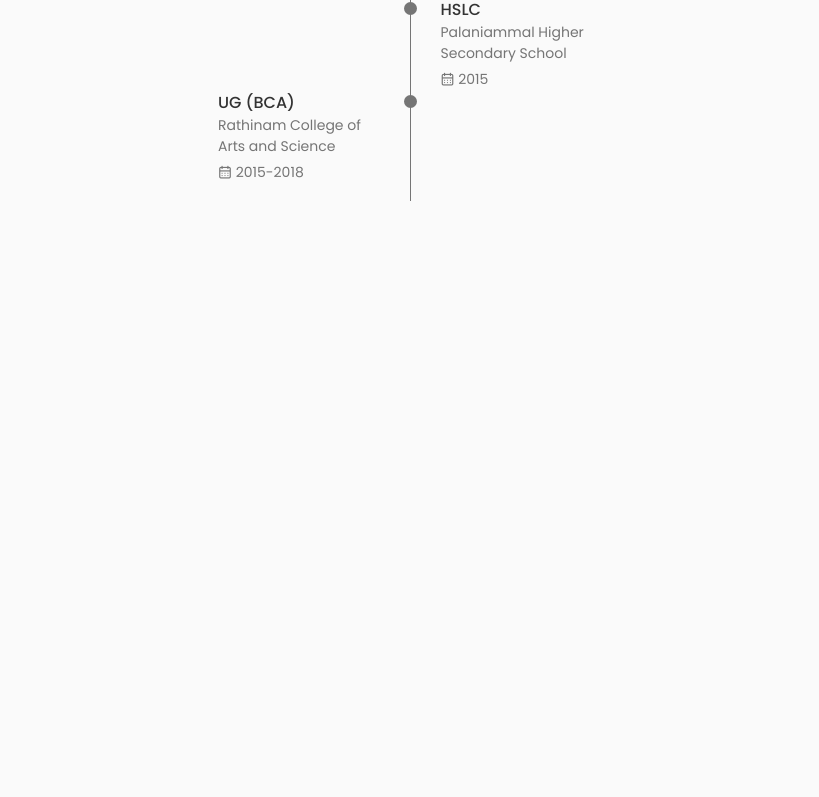
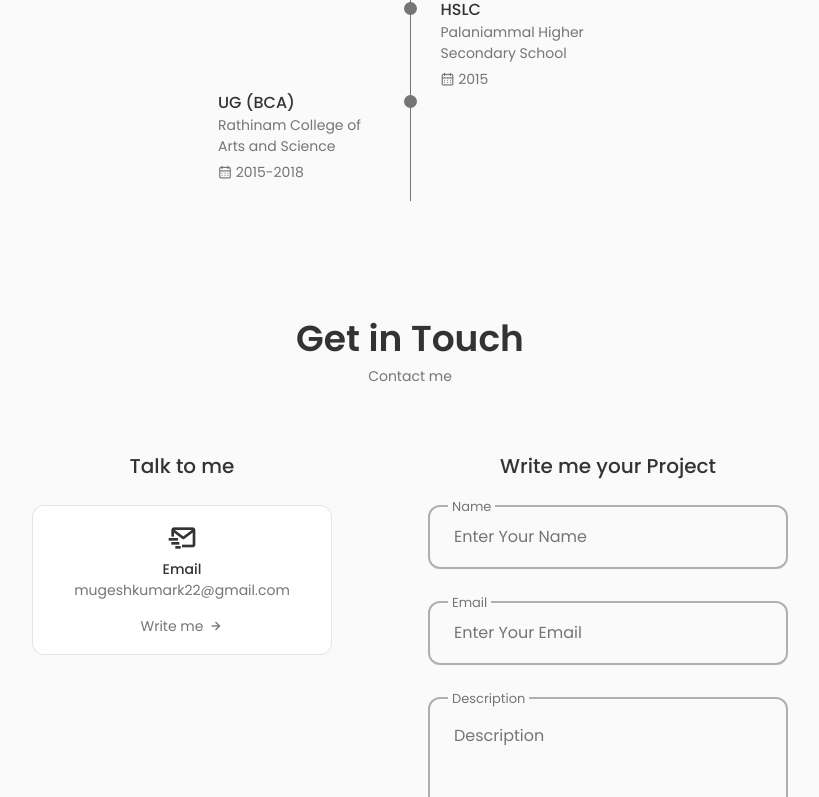
Before and after one commit to Mugesh2297/portfolio, a React (Create React App) app: page / in a window 1280 px wide. Shown: the part 2000-2797 px from the top of the page, without its empty margins (230-1049 px from the left). Before the commit the page ends 2215 px from the top, so only its background shows below. Built offline with nearby package versions, Linux system fonts and the light colour scheme.

Commit message:
some changes

```diff
--- a/package.json
+++ b/package.json
@@ -3,12 +3,14 @@
   "version": "0.1.0",
   "private": true,
   "dependencies": {
+    "@emailjs/browser": "^3.9.1",
     "@fortawesome/fontawesome-svg-core": "^6.2.1",
     "@fortawesome/free-solid-svg-icons": "^6.2.1",
     "@fortawesome/react-fontawesome": "^0.2.0",
     "@testing-library/jest-dom": "^5.16.5",
     "@testing-library/react": "^13.4.0",
     "@testing-library/user-event": "^13.5.0",
+    "emailjs-com": "^3.2.0",
     "react": "^18.2.0",
     "react-dom": "^18.2.0",
     "react-router-dom": "^6.4.3",
--- a/src/App.js
+++ b/src/App.js
@@ -1,9 +1,12 @@
 import React from 'react';
 import './App.css';
 import About from './Components/About/About';
+import Contact from './Components/Contact/Contact';
+import Footer from './Components/Footer/Footer';
 import Header from './Components/Header/Header';
 import Home from './Components/Home/Home';
 import Qualification from './Components/Qualification/Qualification';
+import Scrollup from './Components/ScrollUp/Scrollup';
 import Skills from './Components/Skills/Skills';
 
 
@@ -16,8 +19,12 @@
       <About/>
       <Skills/>
       <Qualification/>
+      <Contact/>
+
 
     </main>
+    <Footer/>
+    <Scrollup/>
     </>
   );
 }
--- /dev/null
+++ b/src/Components/Contact/Contact.jsx
@@ -0,0 +1,78 @@
+import React, { useRef } from 'react';
+import emailjs from '@emailjs/browser';
+import "./contact.css";
+
+function Contact() {
+    const form = useRef();
+
+  const sendEmail = (e) => {
+    e.preventDefault();
+
+    emailjs.sendForm('service_4f0kufd', 'template_apywy2a', form.current, 'IVuz-Xfi4lw-tIyRu')
+      .then((result) => {
+          console.log(result.text);
+          console.log(result.status);
+          if(result.status===200){
+            alert("Mail sent Successfully")
+          }
+      }, (error) => {
+          console.log(error.text);
+      });
+      e.target.reset();
+  };
+  return (
+    <section className='contact section' id="contact">
+        <h2 className='section__title'>Get in Touch</h2>
+        <span className='section__subtitle'>Contact me</span>
+
+        <div className='contact__container container grid'>
+            <div className='contact__content'>
+                <h3 className='contact__title'>Talk to me</h3>
+
+                <div className='contact__info'>
+                    <div className='contact__card'>
+                        <i className='bx bx-mail-send contact__card-icon'></i>
+
+                        <h3 className='contact__card-title'>Email</h3>
+                        <span className='contact__card-data'>mugeshkumark22@gmail.com</span>
+
+                        <a href="mailto:mugeshkumark22@gmail.com" className='contact__button'>Write me
+                        <i className='bx bx-right-arrow-alt contact__button-icon'></i></a>
+                    </div>
+
+                </div>
+            </div>
+
+            <div className='contact__content'>
+                <h3 className='contact__title'>Write me your Project</h3>
+
+                <form ref={form} onSubmit={sendEmail} className='contact__form' >
+                    <div className='contact__form-div'>
+                        <label className='contact__form-tag'>Name</label>
+                        <input type="text" name = "name"
+                        className='contact__form-input'
+                        placeholder='Enter Your Name'/>
+                    </div>
+                    <div className='contact__form-div'>
+                        <label className='contact__form-tag'>Email</label>
+                        <input type="email" name = "email"
+                        className='contact__form-input'
+                        placeholder='Enter Your Email'/>
+                    </div>
+                    <div className='contact__form-div contact__form-area'>
+                        <label className='contact__form-tag'>Description</label>
+                        <textarea name="project" cols="30" rows="10"
+                        className='contact__form-input'
+                        placeholder='Description'></textarea>
+
+                    </div>
+                    <button className='button button--flex'>Send Message</button>
+                </form>
+            </div>
+
+        </div>
+    </section>
+  )
+}
+
+export default Contact
--- /dev/null
+++ b/src/Components/Contact/contact.css
@@ -0,0 +1,135 @@
+.contact__container{
+    grid-template-columns: repeat(2, max-content);
+    justify-content: center;
+    column-gap: 6rem;
+    padding-bottom: 3rem;
+}
+.contact__title{
+    text-align: center;
+    font-size: var(--h3-font-size);
+    font-weight: var(--font-medium);
+    margin-bottom: var(--mb-1-5);
+}
+.contact__info{
+    display: grid;
+    row-gap: 1rem;
+    grid-template-columns: 300px;
+}
+
+.contact__card{
+    background-color: var(--container-color);
+    border: 1px solid rgba(0,0,0,0.1);
+    padding: 1rem;
+    border-radius: 0.75rem;
+    text-align: center;
+}
+.contact__card-icon{
+    font-size: 2rem;
+    color: var(--title-color);
+    margin-bottom: var(--mb-0-25);
+}
+
+.contact__card-title,
+.contact__card-data{
+    font-size: var(--small-font-size);
+}
+
+.contact__card-title{
+    font-weight: var(--font-medium);
+}
+
+.contact__card-data{
+    display: block;
+    margin-bottom: var(--mb-0-75);
+}
+
+.contact__button{
+    color: var(--text-color);
+    font-size: var(--small-font-size);
+    display: inline-flex;
+    align-items: center;
+    justify-content: center;
+    column-gap: 0.25rem;
+}
+.contact__button-icon{
+    font-size: 1rem;
+    transition: 0.3s;
+}
+
+.contact__button:hover  .contact__button-icon{
+    transform: translate(0.25rem);
+}
+
+.contact__form{
+    width: 360px;
+}
+
+
+.contact__form-div{
+    position: relative;
+    margin-bottom: var(--mb-2);
+    height: 4rem;
+}
+
+.contact__form-input{
+    position: absolute;
+    top:0;
+    left:0;
+    width: 100%;
+    height: 100%;
+    border: 2px solid rgba(0,0,0,0.3);
+    background: none;
+    color: var(--text-color);
+    outline: none;
+    border-radius: 0.75rem;
+    padding: 1.5rem;
+    z-index: 1;
+}
+
+.contact__form-tag{
+    position: absolute;
+    top: -0.75rem;
+    left: 1.25rem;
+    font-size: var(--smaller-font-size);
+    padding: 0.25rem;
+    background-color: var(--body-color);
+    z-index: 10;
+}
+.contact__form-area{
+    height: 11rem;
+}
+
+.contact__form-area textarea{
+    resize: none;
+}
+@media screen and (max-width: 992px){
+   .contact__container{
+    column-gap: 3rem;
+   }
+    }
+
+    @media screen and (max-width: 768px){
+        .contact__container{
+            grid-template-columns: 1fr;
+            row-gap: 3rem;
+           }
+           .contact__info{
+            justify-content: center;
+           }
+           .contact__form{
+            margin: 0 auto;
+           }
+    }
+
+    @media screen and (max-width: 576px){
+      .contact__info{
+        grid-template-columns: 1fr;
+      }
+      .contact__form{
+        width: 100%;
+      }
+    }
+    @media screen and (max-width: 350px){
+
+
+    }
--- /dev/null
+++ b/src/Components/Footer/Footer.jsx
@@ -0,0 +1,41 @@
+import React from 'react';
+import "./footer.css"
+
+const Footer = () => {
+  return (
+    <footer className='footer'>
+        <div className='footer__container container'>
+            <h1 className='footer__title'>Mugesh Kumar K</h1>
+            <ul className='footer__list'>
+                <li>
+                    <a href="#about" className='footer__link'>
+                    About
+                    </a>
+                    </li>
+                    <li>
+                    <a href="#portfolio" className='footer__link'>
+                    Portfolio
+                    </a>
+                    </li>
+                    <li>
+                    <a href="#home" className='footer__link'>
+                       Home
+                    </a>
+                </li>
+            </ul>
+            <div className='footer__social'>
+            <a href="#linked" className='footer__social-link' target="_blank">
+        <i className="bx bxl-linkedin"></i>
+        </a>
+
+        <a href="https://github.com/Mugesh2297" className='footer__social-link' target= "_blank">
+        <i className="bx bxl-github"></i>
+        </a>
+            </div>
+            <span className='footer__copy'>&#169; Mugesh Kumar K. All rights reserved</span>
+        </div>
+    </footer>
+  )
+}
+
+export default Footer
--- /dev/null
+++ b/src/Components/Footer/footer.css
@@ -0,0 +1,72 @@
+.footer{
+    background-color: var(--container-color);
+    border-top: 1px solid rgba(0,0,0,0.1);
+}
+
+.footer__container{
+    padding: 0.5rem 0 0.5rem;
+}
+
+.footer__title,
+.footer__link{
+    color: var(--title-color);
+}
+
+.footer__title{
+    text-align: center;
+    margin-bottom: var(--mb-2) ;
+}
+
+.footer__link:hover{
+    color: orange;
+}
+
+.footer__list{
+    display: flex;
+    justify-content: center;
+    column-gap: 1.5rem;
+    margin-bottom: var(--mb-2);
+}
+
+.footer__social{
+    display: flex;
+    justify-content: center;
+    column-gap: 1.25rem;
+}
+
+.footer__social-link{
+    background-color: var(--title-color);
+    color: var(--container-color);
+    font-size: 1.25rem;
+    padding: 0.4rem;
+    border-radius: 0.5rem;
+    display: inline-flex;
+}
+
+.footer__copy{
+    display: block;
+    margin-top: 4.5rem;
+    color: var(--title-color);
+    text-align: center;
+    font-size: var(--smaller-font-size);
+}
+@media screen and (max-width: 992px){
+   .footer__social-link{
+    padding: 0.25rem;
+    border-radius: 0.25rem;
+    font-size:1rem;
+   }
+
+    }
+
+    @media screen and (max-width: 768px){
+
+    }
+
+    @media screen and (max-width: 576px){
+
+    }
+    @media screen and (max-width: 350px){
+
+
+    }
--- /dev/null
+++ b/src/Components/ScrollUp/Scrollup.jsx
@@ -0,0 +1,19 @@
+import React from 'react';
+import "./scrollup.css";
+const Scrollup = () => {
+
+    window.addEventListener("scroll", function () {
+        const scrollUp = document.getElementById("scrollup");
+        if (this.scrollY >= 560) scrollUp.classList.add ("scrollup","show-scroll");
+
+        else scrollUp.classList.remove("scrollup","show-scroll");
+
+    })
+  return (
+    <a href="#"  id="scrollup">
+        <i className='uil uil-arrow-up scrollup__icon'></i>
+    </a>
+  )
+}
+
+export default Scrollup
--- /dev/null
+++ b/src/Components/ScrollUp/scrollup.css
@@ -0,0 +1,53 @@
+.scrollup{
+    position: fixed;
+    right: 2.5rem;
+    bottom: 10%;
+    background-color: var(--title-color);
+    opacity: 0.8;
+    padding: 0.3rem 0.5rem;
+    border-radius: 0.4rem;
+    z-index: var(--z-tooltip);
+    transition: .4s;
+}
+
+.scrollup__icon{
+    font-size: 1.5rem;
+    color: var(--container-color);
+}
+
+.scrollup:hover{
+    background-color: var(--title-color-dark);
+}
+
+.show-scroll{
+    bottom:3rem;
+}
+
+
+@media screen and (max-width: 992px){
+   .scrollup{
+    right: 1.5rem;
+    padding: 0.25rem 0.4rem;
+   }
+
+   .scrollup__icon{
+    font-size: 1.25rem;
+   }
+
+    }
+
+    @media screen and (max-width: 768px){
+    .show-scroll{
+        bottom: 4rem;
+
+    }
+    }
+
+
+    @media screen and (max-width: 350px){
+     .scrollup{
+    right: 1rem;
+
+   }
+
+    }
```
Also changed, not shown: 1 other file (tests, documents, lock files or other folders).
